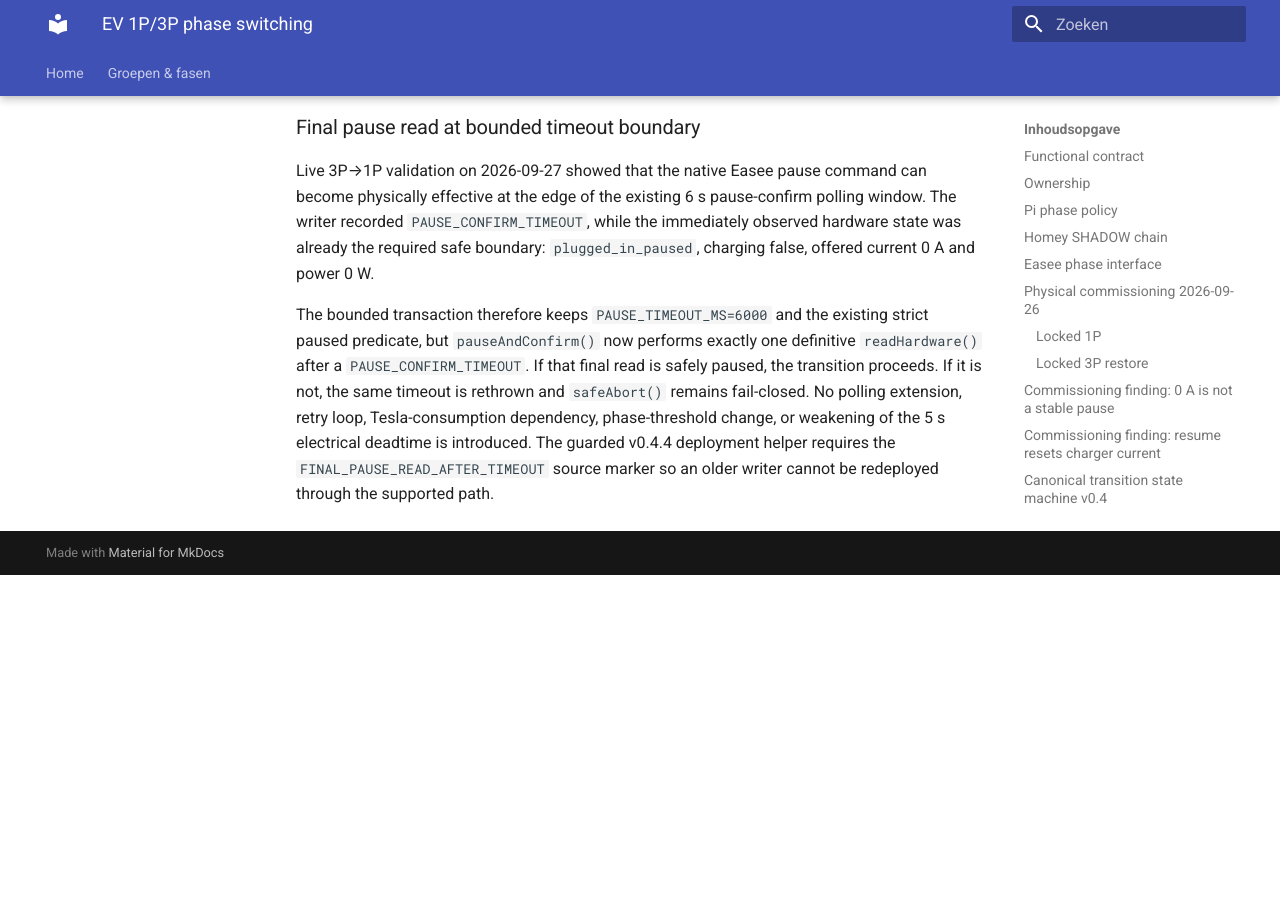
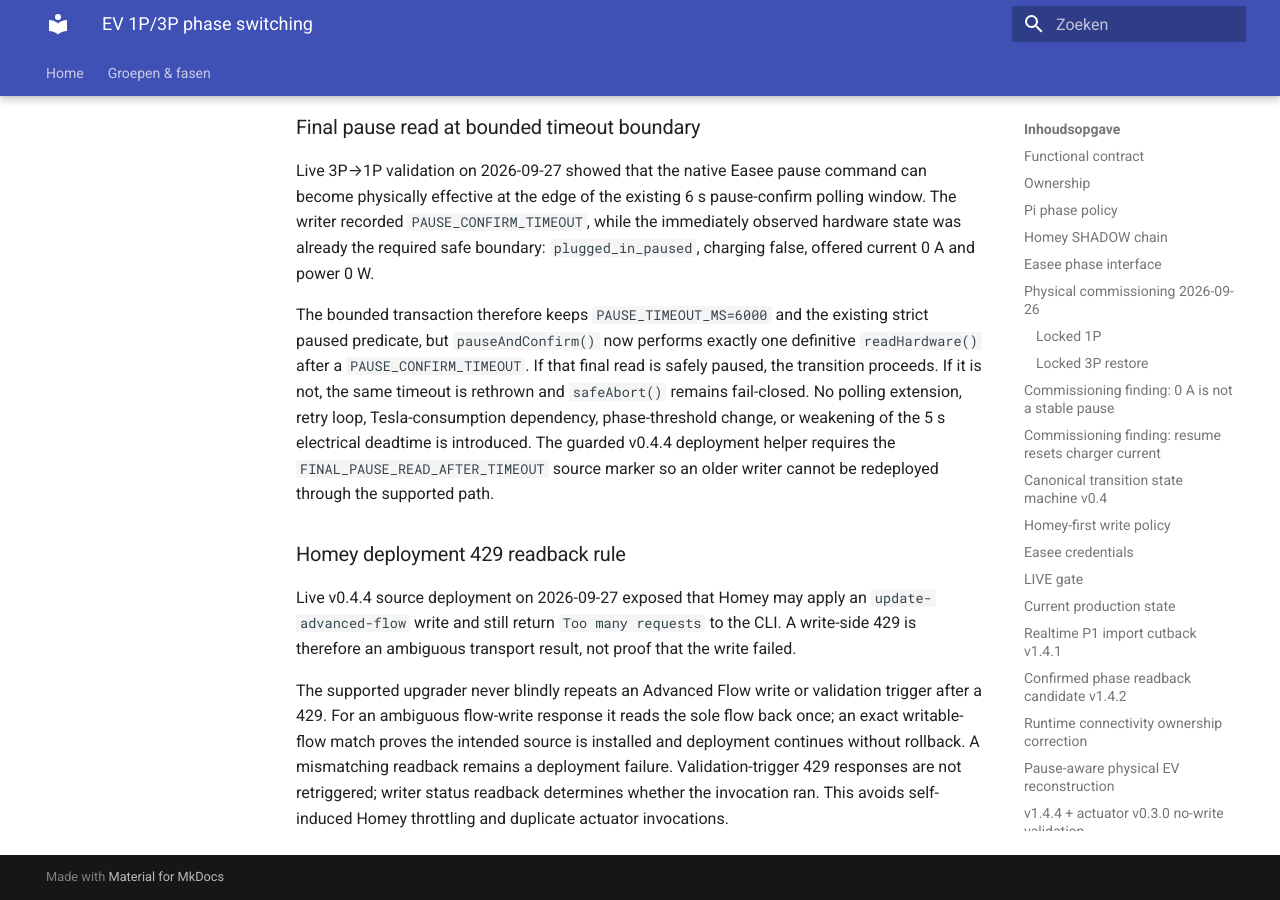
Before and after one commit to OnsKasteeltje/homey-energy-manual, an MkDocs documentation site: the page built from docs/architecture/ev-phase-switching-v0.1.md, in a window 1280 px wide and 900 px high, scrolled down 21149 px. Built offline with MkDocs 1.6.1 and Material for MkDocs 9.7.7, drawn with Linux system fonts in a browser that asks for light colours; before the commit the page ends 21724 px from its top, so only the background shows below that.

Commit message:
docs(ev): define Homey 429 deployment readback rule

```diff
--- a/docs/architecture/ev-phase-switching-v0.1.md
+++ b/docs/architecture/ev-phase-switching-v0.1.md
@@ -758,3 +758,18 @@
 Live 3P→1P validation on 2026-09-27 showed that the native Easee pause command can become physically effective at the edge of the existing 6 s pause-confirm polling window. The writer recorded `PAUSE_CONFIRM_TIMEOUT`, while the immediately observed hardware state was already the required safe boundary: `plugged_in_paused`, charging false, offered current 0 A and power 0 W.
 
 The bounded transaction therefore keeps `PAUSE_TIMEOUT_MS=6000` and the existing strict paused predicate, but `pauseAndConfirm()` now performs exactly one definitive `readHardware()` after a `PAUSE_CONFIRM_TIMEOUT`. If that final read is safely paused, the transition proceeds. If it is not, the same timeout is rethrown and `safeAbort()` remains fail-closed. No polling extension, retry loop, Tesla-consumption dependency, phase-threshold change, or weakening of the 5 s electrical deadtime is introduced. The guarded v0.4.4 deployment helper requires the `FINAL_PAUSE_READ_AFTER_TIMEOUT` source marker so an older writer cannot be redeployed through the supported path.
+
+### Homey deployment 429 readback rule
+
+Live v0.4.4 source deployment on 2026-09-27 exposed that Homey may apply an
+`update-advanced-flow` write and still return `Too many requests` to the CLI.
+A write-side 429 is therefore an ambiguous transport result, not proof that the
+write failed.
+
+The supported upgrader never blindly repeats an Advanced Flow write or validation
+trigger after a 429. For an ambiguous flow-write response it reads the sole flow
+back once; an exact writable-flow match proves the intended source is installed
+and deployment continues without rollback. A mismatching readback remains a
+deployment failure. Validation-trigger 429 responses are not retriggered; writer
+status readback determines whether the invocation ran. This avoids self-induced
+Homey throttling and duplicate actuator invocations.
```
